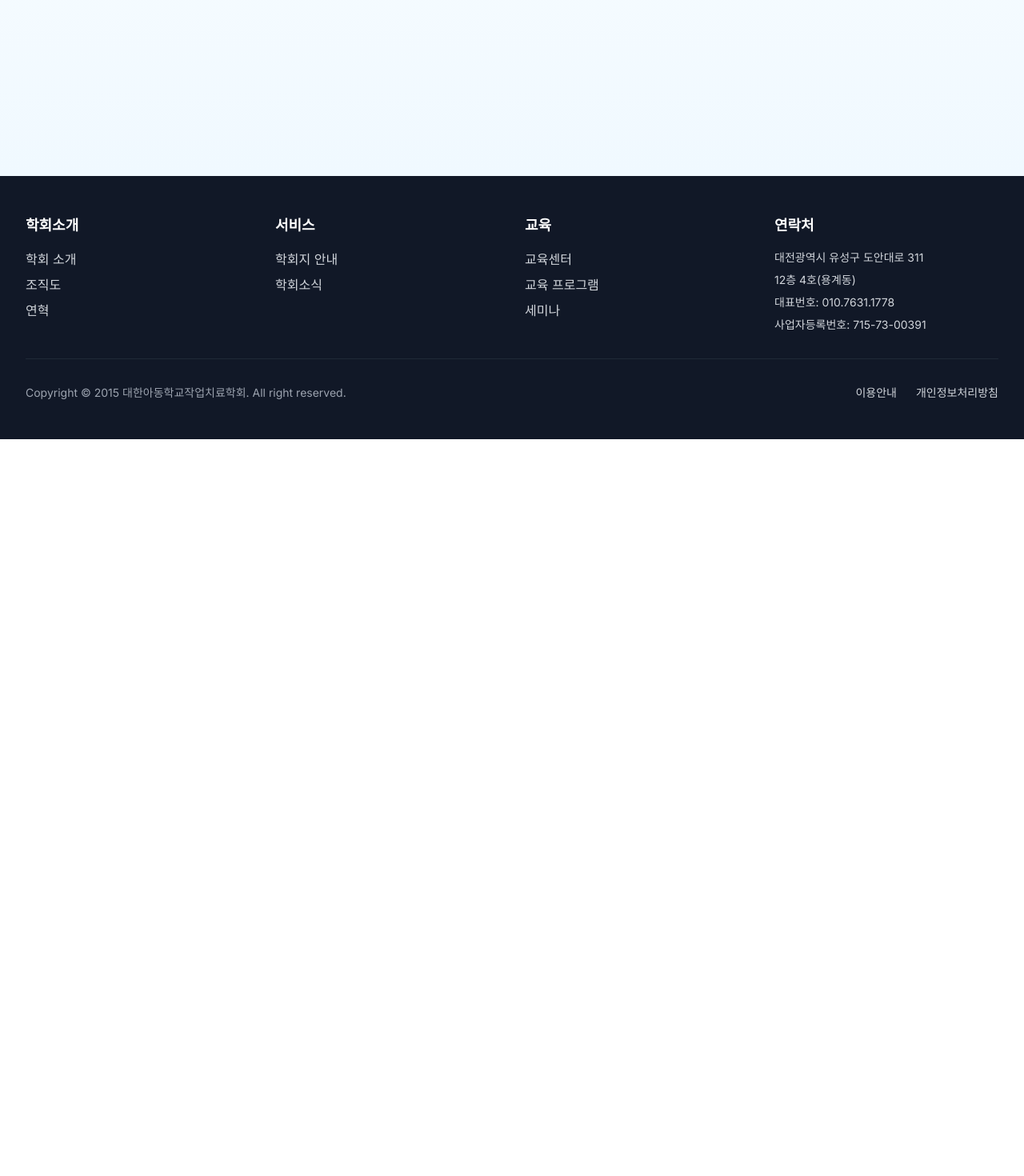
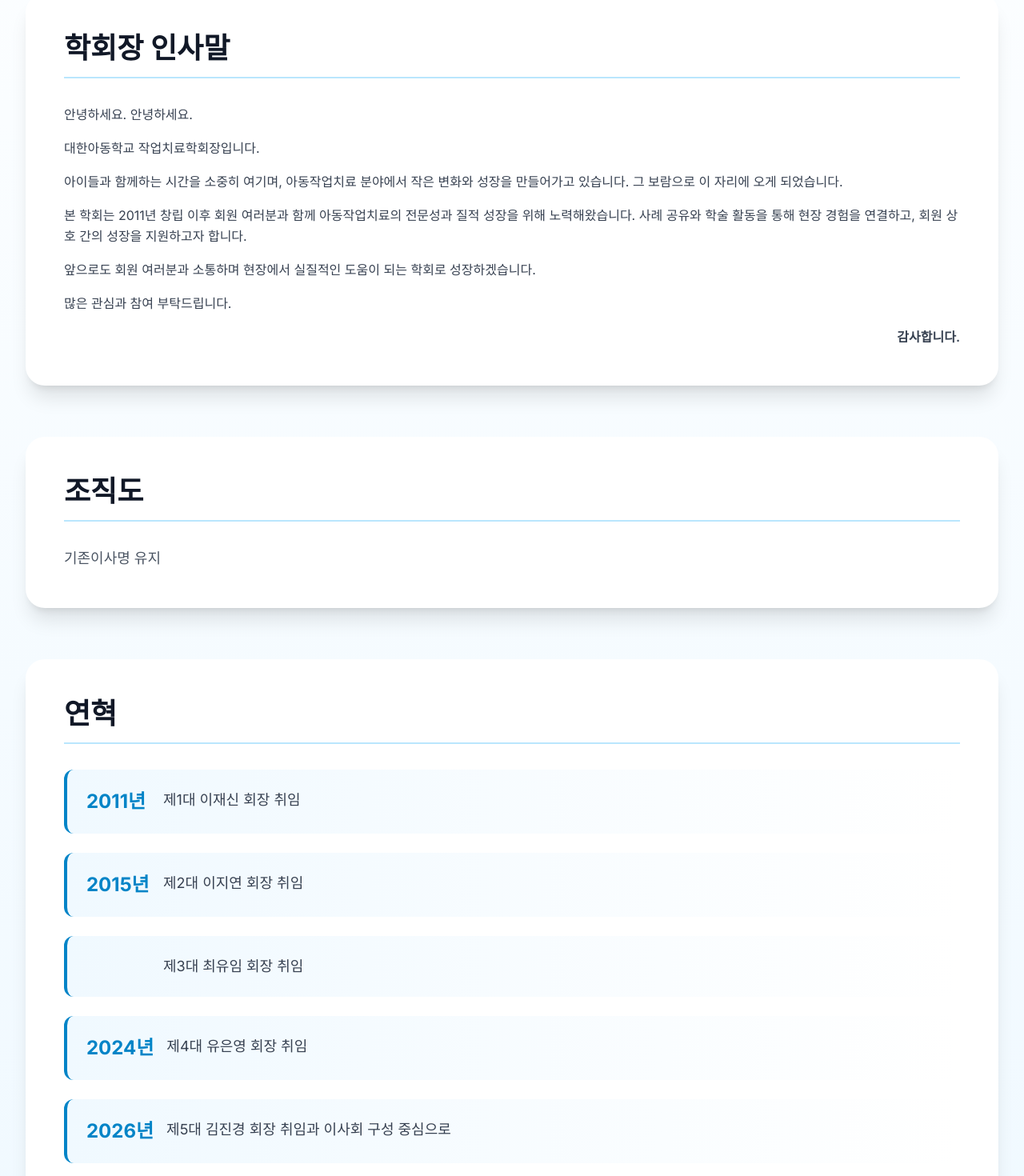
Before and after one commit to hamhyeonggwang/ksotcs, a Next.js app: page /about in a window 1280 px wide. Shown: the part 580-2050 px from the top of the page at 80% size. Before the commit the page ends 1129 px from the top, so only its background shows below. Built offline with nearby package versions, Linux system fonts and the light colour scheme.

Commit message:
Update images to brighter tone, change text to '아이들과 함께', and add detailed about page content (president greeting, history, organizational chart)

```diff
--- a/app/about/page.tsx
+++ b/app/about/page.tsx
@@ -12,10 +12,85 @@ export default function AboutPage() {
           </p>
         </div>
 
-        <div className="bg-white rounded-2xl shadow-xl p-8 md:p-12">
-          <p className="text-gray-700 leading-relaxed text-lg">
-            학회 소개 내용이 여기에 표시됩니다. 추후 링크 연동 시 실제 내용으로 업데이트됩니다.
+        {/* 배너용 슬로건 */}
+        <div className="bg-gradient-to-r from-primary-600 to-primary-800 rounded-3xl p-12 mb-16 text-center shadow-2xl">
+          <p className="text-3xl md:text-4xl font-bold text-white leading-relaxed">
+            아이곁에서, 현장 속에서<br />
+            아동작업치료의 성장을 함께합니다
           </p>
+        </div>
+
+        {/* 학회장 인사말 */}
+        <div className="bg-white rounded-3xl shadow-xl p-8 md:p-12 mb-16">
+          <h2 className="text-3xl md:text-4xl font-bold text-gray-900 mb-8 pb-4 border-b-2 border-primary-200">
+            학회장 인사말
+          </h2>
+          <div className="prose prose-lg max-w-none text-gray-700 leading-relaxed space-y-4">
+            <p>
+              안녕하세요. 안녕하세요.
+            </p>
+            <p>
+              대한아동학교 작업치료학회장입니다.
+            </p>
+            <p>
+              아이들과 함께하는 시간을 소중히 여기며, 아동작업치료 분야에서 작은 변화와 성장을 만들어가고 있습니다.
+              그 보람으로 이 자리에 오게 되었습니다.
+            </p>
+            <p>
+              본 학회는 2011년 창립 이후 회원 여러분과 함께 아동작업치료의 전문성과 질적 성장을 위해 노력해왔습니다.
+              사례 공유와 학술 활동을 통해 현장 경험을 연결하고, 회원 상호 간의 성장을 지원하고자 합니다.
+            </p>
+            <p>
+              앞으로도 회원 여러분과 소통하며 현장에서 실질적인 도움이 되는 학회로 성장하겠습니다.
+            </p>
+            <p>
+              많은 관심과 참여 부탁드립니다.
+            </p>
+            <p className="text-right font-semibold mt-8">
+              감사합니다.
+            </p>
+          </div>
+        </div>
+
+        {/* 조직도 */}
+        <div className="bg-white rounded-3xl shadow-xl p-8 md:p-12 mb-16">
+          <h2 className="text-3xl md:text-4xl font-bold text-gray-900 mb-8 pb-4 border-b-2 border-primary-200">
+            조직도
+          </h2>
+          <p className="text-lg text-gray-600">
+            기존이사명 유지
+          </p>
+        </div>
+
+        {/* 연혁 */}
+        <div className="bg-white rounded-3xl shadow-xl p-8 md:p-12">
+          <h2 className="text-3xl md:text-4xl font-bold text-gray-900 mb-8 pb-4 border-b-2 border-primary-200">
+            연혁
+          </h2>
+          <div className="space-y-6">
+            <div className="flex items-start gap-4 p-6 bg-gradient-to-r from-primary-50 to-white rounded-xl border-l-4 border-primary-600">
+              <div className="text-2xl font-bold text-primary-600 min-w-[80px]">2011년</div>
+              <div className="text-lg text-gray-700">제1대 이재신 회장 취임</div>
+            </div>
+            <div className="flex items-start gap-4 p-6 bg-gradient-to-r from-primary-50 to-white rounded-xl border-l-4 border-primary-600">
+              <div className="text-2xl font-bold text-primary-600 min-w-[80px]">2015년</div>
+              <div className="text-lg text-gray-700">제2대 이지연 회장 취임</div>
+            </div>
+            <div className="flex items-start gap-4 p-6 bg-gradient-to-r from-primary-50 to-white rounded-xl border-l-4 border-primary-600">
+              <div className="text-2xl font-bold text-primary-600 min-w-[80px]"></div>
+              <div className="text-lg text-gray-700">제3대 최유임 회장 취임</div>
+            </div>
+            <div className="flex items-start gap-4 p-6 bg-gradient-to-r from-primary-50 to-white rounded-xl border-l-4 border-primary-600">
+              <div className="text-2xl font-bold text-primary-600 min-w-[80px]">2024년</div>
+              <div className="text-lg text-gray-700">제4대 유은영 회장 취임</div>
+            </div>
+            <div className="flex items-start gap-4 p-6 bg-gradient-to-r from-primary-50 to-white rounded-xl border-l-4 border-primary-600">
+              <div className="text-2xl font-bold text-primary-600 min-w-[80px]">2026년</div>
+              <div className="text-lg text-gray-700">
+                제5대 김진경 회장 취임과 이사회 구성 중심으로
+              </div>
+            </div>
+          </div>
         </div>
       </div>
     </div>
--- a/components/About.tsx
+++ b/components/About.tsx
@@ -13,7 +13,7 @@ export default function About() {
               <div
                 className="absolute inset-0 bg-cover bg-center"
                 style={{
-                  backgroundImage: `url('https://images.unsplash.com/photo-1576091160399-112ba8d25d1f?q=80&w=2000')`,
+                  backgroundImage: `url('https://images.unsplash.com/photo-1607746882042-944635dfe10e?q=80&w=2000')`, // 동일한 밝은 톤 이미지
                 }}
               ></div>
               <div className="absolute inset-0 bg-gradient-to-t from-black/60 to-transparent"></div>
@@ -30,7 +30,7 @@ export default function About() {
               학회 소개
             </div>
             <h2 className="text-5xl md:text-6xl font-bold text-gray-900 mb-6 leading-tight">
-              아동.학교분야의
+              아이들과 함께
               <br />
               <span className="text-primary-600">작업치료 연구</span>
             </h2>
--- a/components/CTA.tsx
+++ b/components/CTA.tsx
@@ -8,7 +8,7 @@ export default function CTA() {
         <div
           className="absolute inset-0 bg-cover bg-center opacity-40"
           style={{
-            backgroundImage: `url('https://images.unsplash.com/photo-1521737711867-e3b97375f902?q=80&w=2000')`,
+            backgroundImage: `url('https://images.unsplash.com/photo-1588072432836-e10032774350?q=80&w=2000')`, // 밝은 교실/아이들 느낌
           }}
         ></div>
         <div className="absolute inset-0 bg-gradient-to-b from-black/80 via-black/60 to-black/90"></div>
--- a/components/Features.tsx
+++ b/components/Features.tsx
@@ -73,7 +73,11 @@ export default function Features() {
                 <div
                   className="absolute inset-0 bg-cover bg-center transition-transform duration-700 group-hover:scale-110"
                   style={{
-                    backgroundImage: `url('${images[index]}')`,
+                    backgroundImage: `url('${[
+                      'https://images.unsplash.com/photo-1588072432836-e10032774350?q=80&w=800',
+                      'https://images.unsplash.com/photo-1588072432836-e10032774350?q=80&w=800',
+                      'https://images.unsplash.com/photo-1588072432836-e10032774350?q=80&w=800',
+                    ][index]}')`,
                   }}
                 ></div>
                 <div className="absolute inset-0 bg-gradient-to-t from-black/80 via-black/40 to-transparent"></div>
--- a/components/Hero.tsx
+++ b/components/Hero.tsx
@@ -17,7 +17,7 @@ export default function Hero() {
         <div
           className="absolute inset-0 bg-cover bg-center bg-no-repeat opacity-30"
           style={{
-            backgroundImage: `url('https://images.unsplash.com/photo-1503454537195-1dcabb73ffb9?q=80&w=2000')`,
+            backgroundImage: `url('https://images.unsplash.com/photo-1607746882042-944635dfe10e?q=80&w=2000')`, // 밝은 병원/클리닉 느낌
           }}
         ></div>
         <div className="absolute inset-0 bg-gradient-to-b from-black/60 via-black/40 to-black/80"></div>
@@ -37,7 +37,7 @@ export default function Hero() {
               대한아동학교작업치료학회
             </div>
             <h1 className="text-6xl md:text-8xl font-bold mb-6 leading-tight">
-              아동.학교분야의
+              아이들과 함께
               <br />
               <span className="text-primary-400">작업치료</span>
               <br />
--- a/components/News.tsx
+++ b/components/News.tsx
@@ -20,9 +20,9 @@ const newsItems = [
 
 export default function News() {
   const newsImages = [
-    'https://images.unsplash.com/photo-1521737604893-d14cc237f11d?q=80&w=800',
-    'https://images.unsplash.com/photo-1434030216411-0b793f4b4173?q=80&w=800',
-    'https://images.unsplash.com/photo-1503676260728-1c00da094a0b?q=80&w=800',
+    'https://images.unsplash.com/photo-1588072432836-e10032774350?q=80&w=800',
+    'https://images.unsplash.com/photo-1588072432836-e10032774350?q=80&w=800',
+    'https://images.unsplash.com/photo-1588072432836-e10032774350?q=80&w=800',
   ]
 
   return (
```
